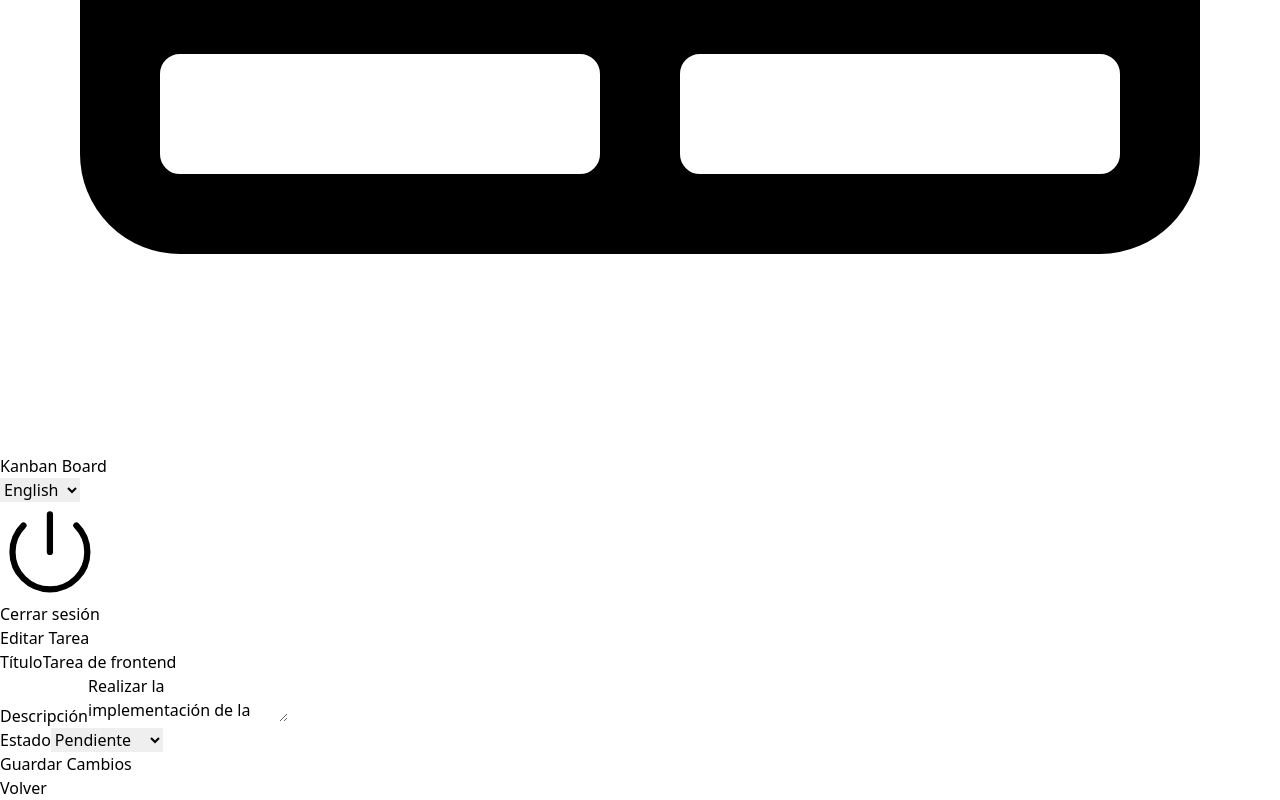
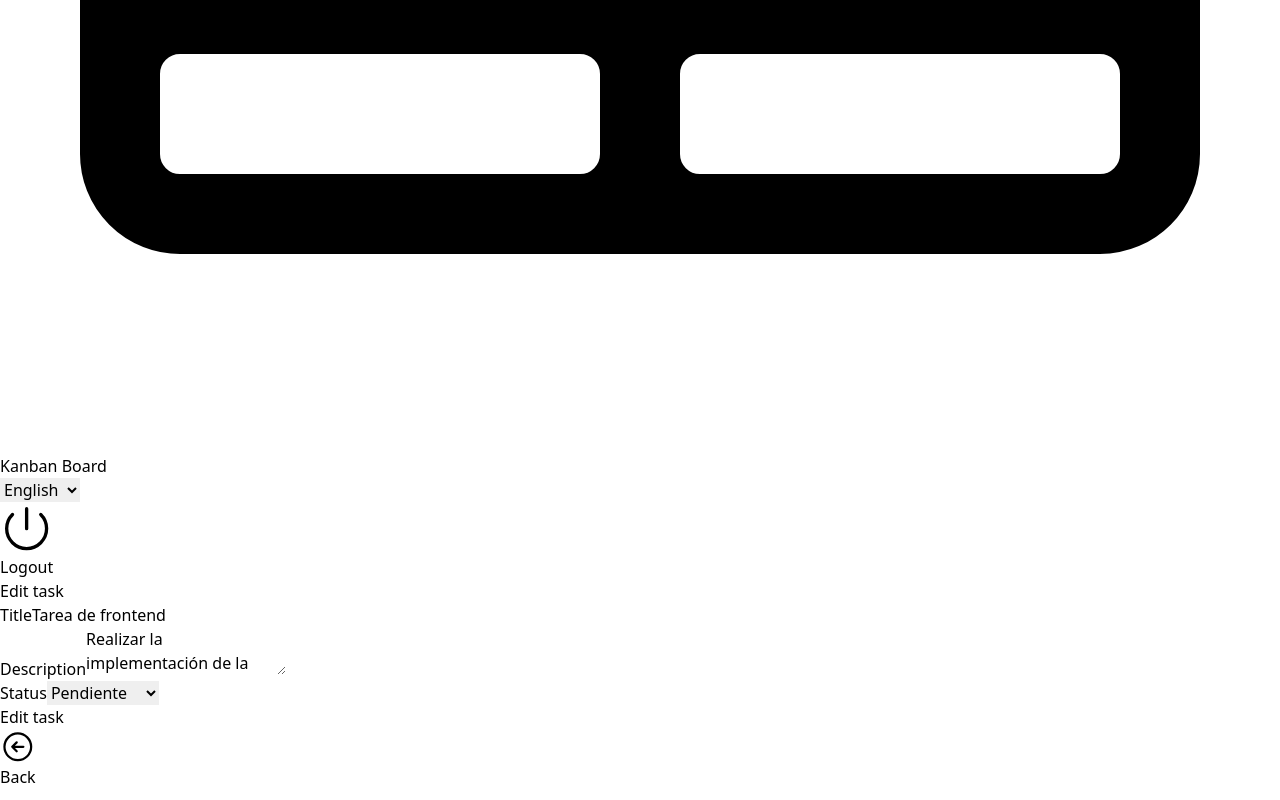
Before and after one commit to Guerre-Pablo-Agustin/todo-app, a Next.js app: page /panel/edit/1 in a window 1280 px wide. Shown: the part 4738-5538 px from the top of the page. Built offline with nearby package versions, Linux system fonts and the light colour scheme.

Commit message:
add traduccion en form edit y create

```diff
--- a/public/locales/en/common.json
+++ b/public/locales/en/common.json
@@ -24,6 +24,20 @@
       "TodoActions": "Actions",
       "TodoDelete": "Delete",
       "TodoEdit": "Edit"
+    },
+
+    "form": {
+      "titleCreate": "Create new task",
+      "titleEdit": "Edit task",
+      "labelTitle": "Title",
+      "labelDescription": "Description",
+      "labelStatus": "Status",
+      "buttonCreate": "Create task",
+      "buttonEdit": "Edit task",
+      "buttonBack": "Back"
     }
+
+
+
   }
 }
--- a/public/locales/es/common.json
+++ b/public/locales/es/common.json
@@ -25,7 +25,20 @@
              "TodoDelete" : "Eliminar",
              "TodoEdit" : "Editar"
 
+        },
+
+        "form":{
+            "titleCreate": "Crear nueva tarea",
+            "titleEdit": "Editar tarea",
+            "labelTitle": "Título",
+            "labelDescription": "Descripción",
+            "labelStatus": "Estado",
+            "buttonCreate": "Crear tarea",
+            "buttonEdit": "Editar tarea",
+            "buttonBack": "Volver"
         }
+
+
     }
 
 
--- a/src/app/panel/edit/[id]/page.tsx
+++ b/src/app/panel/edit/[id]/page.tsx
@@ -2,10 +2,11 @@
 import { useEffect, useState } from "react";
 import { useAppStore } from "@/store/appStore";
 import EditForm from "@/components/Panel/EditForm/EditForm";
-import Link from "next/link";
 import { Todo } from "@/types/TodoType";
+import { Trans } from "react-i18next";
+import BackButton from "@/components/Panel/BackButton/BackButton";
 
-// Cambiamos Params a un tipo regular, ya que lo pasaremos como promesa
+
 type Params = {
   id: string;
 };
@@ -14,7 +15,6 @@ const Page = ({ params }: { params: Promise<Params> }) => {
   const { todo, loadTodo } = useAppStore();
   const [todoToEdit, setTodoToEdit] = useState<Todo | null>(null);
   const [id, setId] = useState<string | null>(null);
-
 
   useEffect(() => {
     const fetchParams = async () => {
@@ -25,21 +25,18 @@ const Page = ({ params }: { params: Promise<Params> }) => {
     fetchParams();
   }, [params]);
 
-
   useEffect(() => {
     loadTodo();
   }, [loadTodo]);
-
 
   useEffect(() => {
     if (id) {
       const todoItem = todo.find((t) => t.id === Number(id));
       if (todoItem) {
-      setTodoToEdit(todoItem);
+        setTodoToEdit(todoItem);
       }
     }
   }, [id, todo]);
-
 
   if (!todoToEdit) {
     return <div>No se encontró la tarea</div>;
@@ -47,16 +44,16 @@ const Page = ({ params }: { params: Promise<Params> }) => {
 
   return (
     <section className="max-w-md mx-auto mt-8 p-4 border rounded shadow">
-      <h1 className="text-2xl font-bold mb-4">Editar Tarea</h1>
+      <div>
+        <h2 className="text-2xl font-bold mb-4 text-center">
+          <Trans i18nKey="panel.form.titleEdit">Edit Todo</Trans>
+        </h2>
+      </div>
       <div>
         <EditForm toDo={todoToEdit} />
       </div>
       <div className="mt-4 flex justify-end">
-        <Link href="/panel/">
-          <button className="bg-blue-500 hover:bg-blue-700 text-white font-bold py-2 px-4 rounded">
-            Volver
-          </button>
-        </Link>
+     <BackButton />
       </div>
     </section>
   );
--- /dev/null
+++ b/src/components/Panel/BackButton/BackButton.tsx
@@ -0,0 +1,18 @@
+import { ArrowLeftCircleIcon } from "@heroicons/react/24/outline";
+import Link from "next/link";
+import { Trans } from "react-i18next";
+
+const BackButton = () => {
+  return (
+    <>
+      <Link href="/panel/">
+        <button className="flex items-center bg-blue-500 hover:bg-blue-700 text-white font-bold py-2 px-4 gap-2 rounded shadow-md shadow-blue-500/50">
+          <ArrowLeftCircleIcon className="ml-2 h-5 w-5" />
+          <Trans i18nKey="panel.form.buttonBack">Back</Trans>
+        </button>
+      </Link>
+    </>
+  );
+};
+
+export default BackButton;
--- a/src/components/Panel/EditForm/EditForm.tsx
+++ b/src/components/Panel/EditForm/EditForm.tsx
@@ -1,16 +1,23 @@
 "use client";
-import { useAppStore } from '@/store/appStore';
-import { Todo } from '@/types/TodoType';
-import React, { useState } from 'react'
-import Swal from 'sweetalert2';
+import i18n from "@/lib/i18n";
+import { useAppStore } from "@/store/appStore";
+import { Todo } from "@/types/TodoType";
+import React, { useEffect, useState } from "react";
+import { Trans } from "react-i18next";
+import Swal from "sweetalert2";
 
 type Props = {
   toDo: Todo;
+};
+
+const EditForm = (toDo: Props) => {
+  const { editTodo, language } = useAppStore();
+
+  useEffect(() => {
+    if (language) {
+      i18n.changeLanguage(language);
     }
-
-const EditForm = (toDo : Props) => {
-
-    const {  editTodo } = useAppStore();
+  }, [language]);
 
   console.log("toDo", toDo);
 
@@ -47,16 +54,15 @@ const EditForm = (toDo : Props) => {
       icon: "success",
       confirmButtonText: "Aceptar",
     });
-
-    }
-
+  };
 
   return (
     <div>
+
       <form onSubmit={handleSubmit}>
         <div className="mb-4">
           <label htmlFor="title" className="block text-sm font-medium mb-1">
-            Título
+            <Trans i18nKey="panel.form.labelTitle">Título</Trans>
           </label>
           <input
             type="text"
@@ -71,7 +77,7 @@ const EditForm = (toDo : Props) => {
             htmlFor="description"
             className="block text-sm font-medium mb-1"
           >
-            Descripción
+            <Trans i18nKey="panel.form.labelDescription">Descripción</Trans>
           </label>
           <textarea
             id="description"
@@ -82,7 +88,7 @@ const EditForm = (toDo : Props) => {
         </div>
         <div className="mb-4">
           <label htmlFor="status" className="block text-sm font-medium mb-1">
-            Estado
+            <Trans i18nKey="panel.form.labelStatus">Estado</Trans>
           </label>
           <select
             id="status"
@@ -97,13 +103,16 @@ const EditForm = (toDo : Props) => {
         </div>
         <button
           type="submit"
-          className="w-full bg-blue-500 hover:bg-blue-700 text-white font-bold py-2 px-4 rounded"
+          className="w-full bg-blue-500 hover:bg-blue-700 text-white font-bold py-2 px-4 rounded shadow-md shadow-blue-500/50"
          >
-          Guardar Cambios
+          <Trans i18nKey="panel.form.buttonEdit">
+          Editar tarea
+            </Trans>
+
         </button>
       </form>
     </div>
-  )
-}
+  );
+};
 
-export default EditForm
+export default EditForm;
--- a/src/components/Panel/Sidenav/Sidenav.tsx
+++ b/src/components/Panel/Sidenav/Sidenav.tsx
@@ -2,7 +2,6 @@
 import Link from "next/link";
 import NavLinks from "./NavLinks";
 import Image from "next/image";
-
 
 import { useRouter } from "next/navigation";
 import { GlobeAltIcon, PowerIcon } from "@heroicons/react/24/outline";
@@ -13,8 +12,7 @@ import i18n from "@/lib/i18n";
 import { Trans } from "react-i18next";
 
 export default function SideNav() {
-
-const {user, loaduser , logout, language} = useAppStore();
+  const { user, loaduser, logout, language } = useAppStore();
 
   const router = useRouter();
 
@@ -24,8 +22,7 @@ const {user, loaduser , logout, language} = useAppStore();
     }
   }, [language]);
 
-
- useEffect(() => {
+  useEffect(() => {
     loaduser();
   }, [loaduser]);
 
@@ -37,9 +34,6 @@ const {user, loaduser , logout, language} = useAppStore();
     }
   };
 
-
-
-
   return (
     <div className="flex h-full flex-col px-3 py-4 md:px-2 ">
       <Link
@@ -47,23 +41,15 @@ const {user, loaduser , logout, language} = useAppStore();
         href="/panel"
       >
         <div className="w-[70%] flex flex-row items-center justify-center">
-
-        <GlobeAltIcon className="h-12 w-12 rotate-[15deg] text-white" />
-         <p className="hidden md:block text-white font-bold">
-        <Trans i18nKey="panel.sidevar.title">
-          Todo App
-        </Trans>
+          <GlobeAltIcon className="h-12 w-12 rotate-[15deg] text-white" />
+          <p className="hidden md:block text-white font-bold">
+            <Trans i18nKey="panel.sidevar.title">Todo App</Trans>
           </p>
         </div>
       </Link>
       <div className="flex grow flex-row justify-between space-x-2 md:flex-col md:space-x-0 md:space-y-2">
         <NavLinks />
-        <div className="hidden h-auto w-full grow rounded-md bg-gray-50 md:block">
-
-
-
-
-        </div>
+        <div className="hidden h-auto w-full grow rounded-md bg-gray-50 md:block"></div>
 
         <div>
           <Header />
@@ -83,7 +69,6 @@ const {user, loaduser , logout, language} = useAppStore();
           <div className="w-12 h-12 bg-gray-300 rounded-full" />
         )}
 
-
         <button
           onClick={handleLogout}
           type="submit"
@@ -91,7 +76,9 @@ const {user, loaduser , logout, language} = useAppStore();
           aria-label="Sign Out"
         >
           <PowerIcon className="w-6" />
-          <div className="hidden md:block">Cerrar sesión</div>
+          <p className="hidden md:block">
+            <Trans i18nKey="panel.sidevar.sesion">Cerrar sesión</Trans>
+          </p>
         </button>
       </div>
     </div>
--- a/src/components/Panel/TodoList/TodoList.tsx
+++ b/src/components/Panel/TodoList/TodoList.tsx
@@ -62,6 +62,7 @@ const TodoList = () => {
       <table className="w-full table-auto">
         <thead className="text-gray-700 text-sm font-medium uppercase">
           <tr>
+            <th>#</th>
             <th>
               <Trans i18nKey="panel.table.TodoTitle">Título</Trans>
             </th>
```
Also changed, not shown: src/app/panel/create/page.tsx (+7 -12 lines), src/components/Panel/CreateForm/CreateForm.tsx (+13 -7 lines), src/components/Panel/KanbanBoard/Task.tsx (+4 -3 lines). Lines whose indentation alone changed are shown as unchanged.
